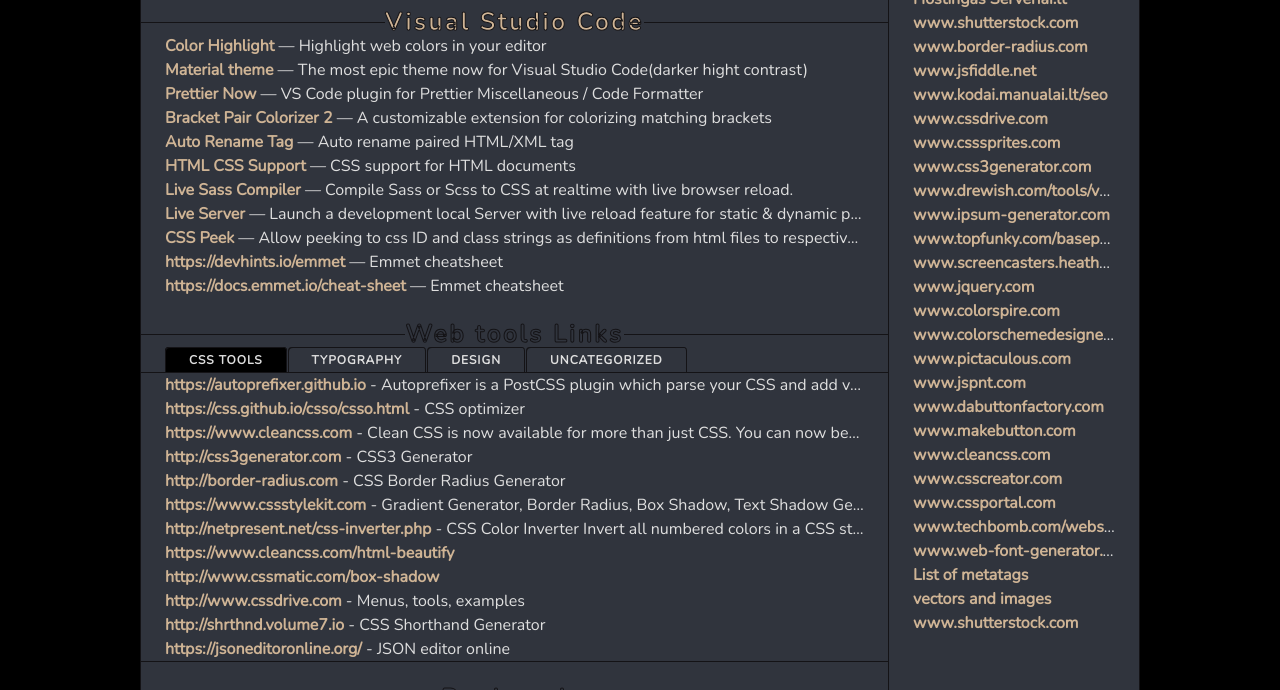
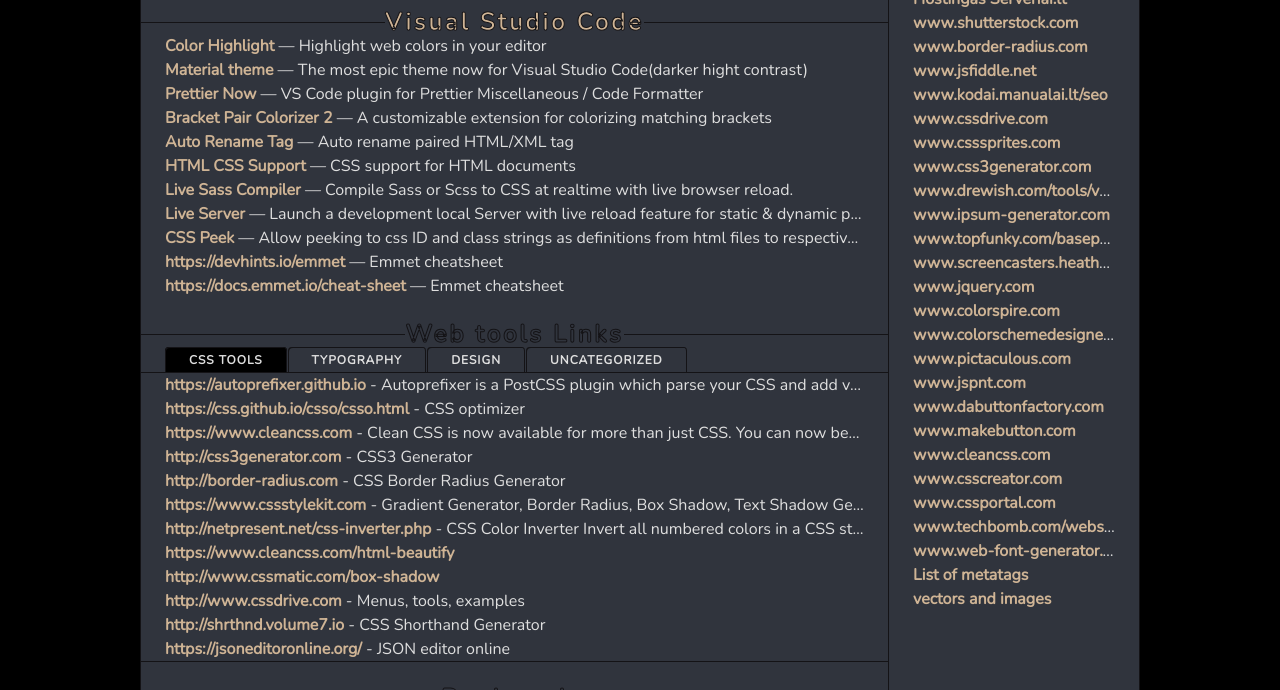
Before and after one commit to KostasSliazas/links-webpage, a plain HTML site: page index.html in a window 1280 px wide. Shown: the part 110-800 px from the top of the page. Drawn offline with nearby package versions, Linux system fonts and the light colour scheme.

Commit message:
Add files via upload

```diff
--- a/index.html
+++ b/index.html
@@ -279,7 +279,6 @@
         <p><a href="https://www.web-font-generator.com/" target="_blank">www.web-font-generator.com</a></p>
         <p><a href="https://gist.github.com/lancejpollard/1978404" target="_blank">List of metatags</a></p>
         <p><a target="_blank" rel="noopener" href="https://vectors-images.myportfolio.com/">vectors and images</a></p>
-        <p><a target="_blank" rel="noopener" href="https://www.shutterstock.com/g/KostasSliazas?rid=402153323&utm_medium=email&utm_source=ctrbreferral-t-link"  target="_blank">www.shutterstock.com</a></p>
       </div>
       <div class="footer">2020 by Kostas Šliažas</div>
     </div>
```
